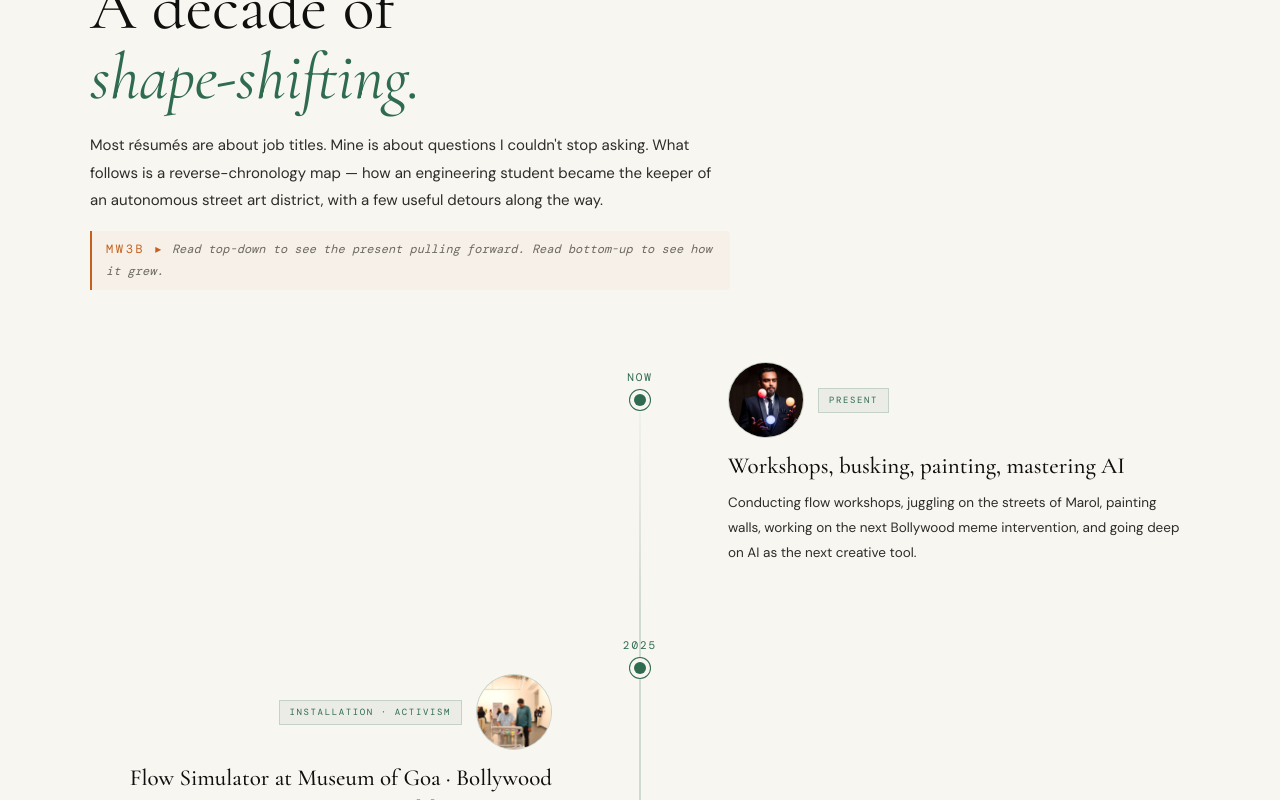
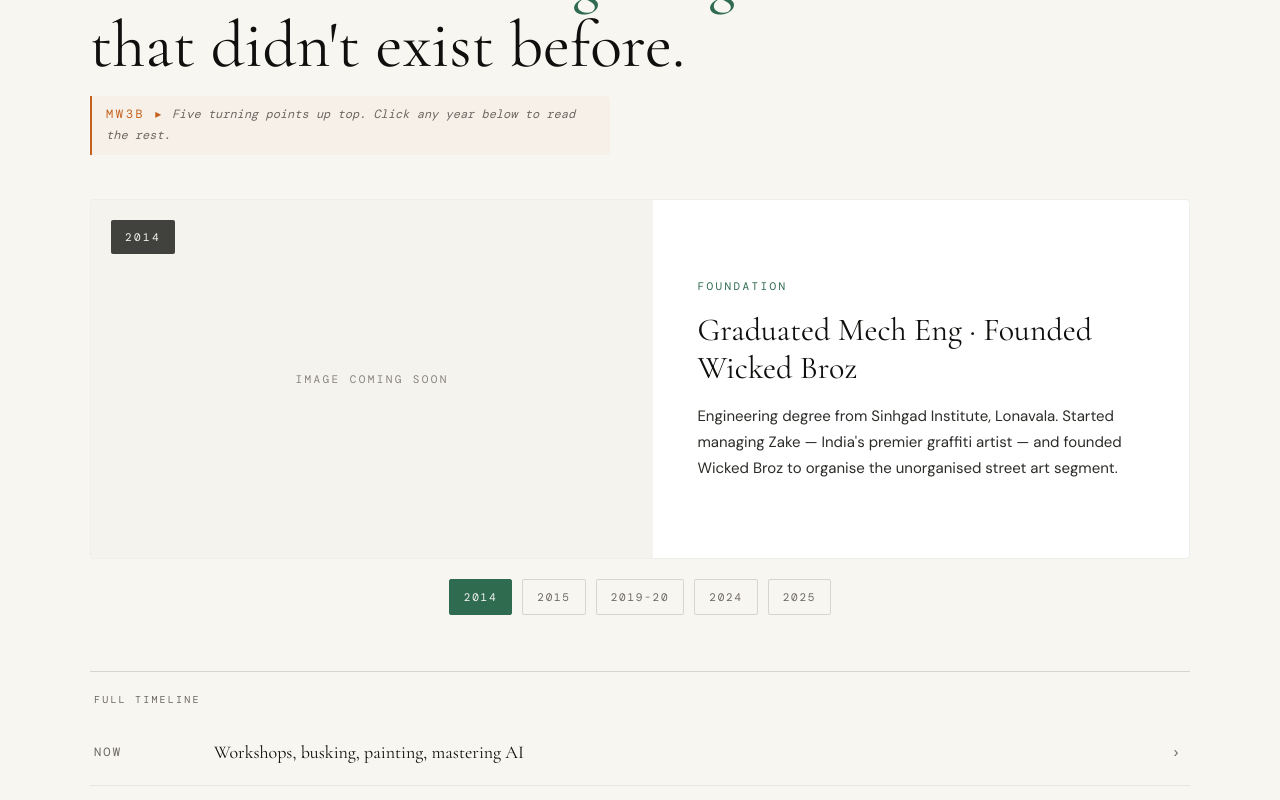
Before and after one commit to omkardhara/Website, a React (Create React App) app: page / in a window 1280 px wide. Shown: the part 6080-6880 px from the top of the page. Built offline with nearby package versions, Linux system fonts and the light colour scheme; a web font is replaced by a local one.

Commit message:
Update Timeline.jsx

```diff
--- a/src/components/Timeline/Timeline.jsx
+++ b/src/components/Timeline/Timeline.jsx
@@ -1,3 +1,4 @@
+import { useState } from "react";
 import { F } from "../../lib/typography";
 import { ODLabel } from "../shared/ODLabel";
 import { MW3BAside } from "../shared/MW3BAside";
@@ -5,66 +6,314 @@ import { SectionHeading } from "../shared/SectionHeading";
 import { TIMELINE } from "../../data/timeline";
 
 // ─────────────────────────────────────────────────────────────
-// TIMELINE — reverse chronology, alternating spine
+// TIMELINE v3.1 — Featured card (top) + compact expandable list
+//
+// Featured highlights (defined by year+title match against TIMELINE).
+// Click row in list to expand inline. Click featured nav dot to swap.
+// Accessible: role=button, aria-expanded, keyboard support.
 // ─────────────────────────────────────────────────────────────
-export function TimelineCard({ item }) {
-  const fallback = item.year === "Now" ? "✦" : item.year.replace(/[^0-9]/g, "").slice(-2);
+
+const HIGHLIGHT_KEYS = [
+  { year: "2014", titleStartsWith: "Graduated Mech Eng" },
+  { year: "2015", titleStartsWith: "Brazilian artists at Ecopark" },
+  { year: "2019-20", titleStartsWith: "Nat Geo" },
+  { year: "2024", titleStartsWith: "Rickshaw Run" },
+  { year: "2025", titleStartsWith: "Flow Simulator" },
+];
+
+function getHighlights() {
+  return HIGHLIGHT_KEYS
+    .map((k) => TIMELINE.find((t) => t.year === k.year && t.title.startsWith(k.titleStartsWith)))
+    .filter(Boolean);
+}
+
+// ─── Featured card ──────────────────────────────────────────
+function FeaturedCard({ items, activeIdx, onSelect }) {
+  const item = items[activeIdx];
+  if (!item) return null;
+
   return (
-    <div className="tl-card-inner">
-      <div className="tl-head">
-        <div className="tl-img">
-          {item.image
-            ? <img src={item.image} alt={item.title} loading="lazy" />
-            : <div className="tl-img-fallback">{fallback}</div>}
+    <div className="reveal" style={{ marginBottom: "56px" }}>
+      <div className="featured-tl-card" style={{
+        display: "grid",
+        gridTemplateColumns: "1.05fr 1fr",
+        gap: 0,
+        background: "var(--surface)",
+        border: "1px solid var(--line-faint)",
+        borderRadius: "4px",
+        overflow: "hidden",
+        minHeight: "360px",
+      }}>
+        {/* Image side */}
+        <div className="featured-tl-img" style={{
+          background: "var(--surface-2)",
+          position: "relative",
+          minHeight: "280px",
+          overflow: "hidden",
+        }}>
+          {item.image ? (
+            <img
+              src={item.image}
+              alt={item.title}
+              style={{ width: "100%", height: "100%", objectFit: "cover", display: "block" }}
+              loading="lazy"
+            />
+          ) : (
+            <div style={{
+              position: "absolute", inset: 0,
+              display: "flex", alignItems: "center", justifyContent: "center",
+              ...F.mono, fontSize: "11px", letterSpacing: "0.22em",
+              textTransform: "uppercase", color: "var(--text-4)",
+            }}>
+              image coming soon
+            </div>
+          )}
+          {/* Year badge — overlay top-left */}
+          <div style={{
+            position: "absolute", top: "20px", left: "20px",
+            ...F.mono, fontSize: "11px", letterSpacing: "0.22em", textTransform: "uppercase",
+            color: "var(--bg)", background: "rgba(15,15,13,0.78)",
+            padding: "8px 14px", borderRadius: "2px", backdropFilter: "blur(8px)",
+          }}>
+            {item.year}
+          </div>
         </div>
-        <span className="tl-tag">{item.tag}</span>
+
+        {/* Text side */}
+        <div className="featured-tl-text" style={{
+          padding: "clamp(28px,3.5vw,44px)",
+          display: "flex", flexDirection: "column", justifyContent: "center", gap: "16px",
+        }}>
+          <div style={{
+            ...F.mono, fontSize: "11px", letterSpacing: "0.22em", textTransform: "uppercase",
+            color: "var(--gold)",
+          }}>
+            {item.tag}
+          </div>
+          <h3 style={{
+            ...F.serif, fontSize: "clamp(22px,2.6vw,32px)", fontWeight: 400,
+            lineHeight: 1.18, color: "var(--text)",
+          }}>
+            {item.title}
+          </h3>
+          <p style={{
+            ...F.sans, fontSize: "15px", lineHeight: 1.75,
+            color: "var(--text-2)",
+          }}>
+            {item.desc}
+          </p>
+        </div>
       </div>
-      <h3>{item.title}</h3>
-      <p>{item.desc}</p>
+
+      {/* Navigation dots */}
+      <div style={{
+        display: "flex", justifyContent: "center", alignItems: "center",
+        gap: "10px", marginTop: "20px", flexWrap: "wrap",
+      }}>
+        {items.map((it, i) => (
+          <button
+            key={i}
+            type="button"
+            onClick={() => onSelect(i)}
+            aria-label={`Show highlight: ${it.year} ${it.title}`}
+            aria-current={i === activeIdx ? "true" : undefined}
+            style={{
+              ...F.mono, fontSize: "11px", letterSpacing: "0.16em", textTransform: "uppercase",
+              padding: "8px 14px",
+              background: i === activeIdx ? "var(--gold)" : "transparent",
+              color: i === activeIdx ? "var(--bg)" : "var(--text-3)",
+              border: `1px solid ${i === activeIdx ? "var(--gold)" : "var(--line)"}`,
+              borderRadius: "2px",
+              cursor: "pointer",
+              transition: "all 0.25s",
+              minHeight: "36px",
+            }}
+            onMouseEnter={(e) => {
+              if (i !== activeIdx) {
+                e.currentTarget.style.borderColor = "var(--gold)";
+                e.currentTarget.style.color = "var(--gold)";
+              }
+            }}
+            onMouseLeave={(e) => {
+              if (i !== activeIdx) {
+                e.currentTarget.style.borderColor = "var(--line)";
+                e.currentTarget.style.color = "var(--text-3)";
+              }
+            }}
+          >
+            {it.year}
+          </button>
+        ))}
+      </div>
     </div>
   );
 }
 
+// ─── Compact list row ──────────────────────────────────────
+function TimelineRow({ item, isOpen, onToggle, isHighlighted }) {
+  const onKey = (e) => {
+    if (e.key === "Enter" || e.key === " ") {
+      e.preventDefault();
+      onToggle();
+    }
+  };
+
+  return (
+    <div style={{ borderBottom: "1px solid var(--line-faint)" }}>
+      <div
+        role="button"
+        tabIndex={0}
+        aria-expanded={isOpen}
+        aria-label={`${item.year}: ${item.title}. ${isOpen ? "Collapse" : "Expand"} details.`}
+        onClick={onToggle}
+        onKeyDown={onKey}
+        className="tl-row"
+        style={{
+          display: "grid",
+          gridTemplateColumns: "100px 1fr auto",
+          gap: "20px",
+          alignItems: "center",
+          padding: "18px 4px",
+          minHeight: "64px",
+          cursor: "pointer",
+          transition: "background 0.2s",
+          outline: "none",
+        }}
+        onFocus={(e) => { e.currentTarget.style.background = "var(--surface-2)"; }}
+        onBlur={(e) => { e.currentTarget.style.background = "transparent"; }}
+        onMouseEnter={(e) => { e.currentTarget.style.background = "var(--surface-2)"; }}
+        onMouseLeave={(e) => { e.currentTarget.style.background = "transparent"; }}
+      >
+        <div style={{
+          ...F.mono, fontSize: "12px", letterSpacing: "0.18em", textTransform: "uppercase",
+          color: isHighlighted ? "var(--gold)" : "var(--text-3)",
+          fontWeight: isHighlighted ? 500 : 400,
+        }}>
+          {item.year}
+        </div>
+
+        <div style={{
+          ...F.serif, fontSize: "clamp(15px,1.6vw,18px)", fontWeight: 400,
+          lineHeight: 1.35, color: "var(--text)",
+        }}>
+          {item.title}
+        </div>
+
+        <div aria-hidden="true" style={{
+          ...F.mono, fontSize: "14px", color: "var(--text-3)",
+          width: "20px", textAlign: "center",
+          transform: isOpen ? "rotate(90deg)" : "rotate(0deg)",
+          transition: "transform 0.3s ease",
+        }}>
+          ›
+        </div>
+      </div>
+
+      {/* Expanded panel */}
+      <div style={{
+        maxHeight: isOpen ? "600px" : "0",
+        opacity: isOpen ? 1 : 0,
+        overflow: "hidden",
+        transition: "max-height 0.4s ease, opacity 0.25s ease, padding 0.4s ease",
+        padding: isOpen ? "8px 0 28px 120px" : "0 0 0 120px",
+      }}>
+        {isOpen && (
+          <div style={{
+            display: "grid",
+            gridTemplateColumns: item.image ? "180px 1fr" : "1fr",
+            gap: "24px",
+            alignItems: "start",
+          }} className="tl-expand">
+            {item.image && (
+              <div style={{
+                width: "100%", aspectRatio: "4/3",
+                background: "var(--surface-2)",
+                overflow: "hidden", borderRadius: "2px",
+              }}>
+                <img
+                  src={item.image}
+                  alt={item.title}
+                  style={{ width: "100%", height: "100%", objectFit: "cover", display: "block" }}
+                  loading="lazy"
+                />
+              </div>
+            )}
+            <div>
+              <div style={{
+                ...F.mono, fontSize: "10px", letterSpacing: "0.22em", textTransform: "uppercase",
+                color: "var(--gold)", marginBottom: "10px",
+              }}>
+                {item.tag}
+              </div>
+              <p style={{
+                ...F.sans, fontSize: "14.5px", lineHeight: 1.75,
+                color: "var(--text-2)", maxWidth: "640px",
+              }}>
+                {item.desc}
+              </p>
+            </div>
+          </div>
+        )}
+      </div>
+    </div>
+  );
+}
+
+// ─── Main Timeline section ─────────────────────────────────
 export function Timeline() {
+  const highlights = getHighlights();
+  const [activeFeatured, setActiveFeatured] = useState(0);
+  const [openRowIdx, setOpenRowIdx] = useState(null);
+
+  // Highlight set for marking rows in the list
+  const highlightTitles = new Set(highlights.map((h) => h.title));
+
   return (
-    <section id="timeline" style={{ padding: "clamp(90px,13vw,160px) clamp(20px,6vw,80px)", background: "var(--bg)", position: "relative", overflow: "hidden" }}>
+    <section id="timeline" style={{
+      padding: "var(--section-y) var(--section-x)",
+      background: "var(--bg)",
+    }}>
       <div style={{ maxWidth: "1100px", margin: "0 auto" }}>
 
         {/* Header */}
-        <div className="reveal" style={{ marginBottom: "72px", maxWidth: "640px" }}>
+        <div className="reveal" style={{ marginBottom: "44px", maxWidth: "720px" }}>
           <ODLabel>The Story</ODLabel>
-          <SectionHeading style={{ marginBottom: "20px" }}>
-            A decade of<br />
-            <em style={{ color: "var(--gold)" }}>shape-shifting.</em>
+          <SectionHeading style={{ marginBottom: "16px" }}>
+            A decade of <em style={{ color: "var(--gold)" }}>building things</em><br />
+            that didn't exist before.
           </SectionHeading>
-          <p style={{ color: "var(--text-2)", fontSize: "15px", lineHeight: 1.85, marginBottom: "16px" }}>
-            Most résumés are about job titles. Mine is about questions I couldn't stop asking. What follows is a reverse-chronology map — how an engineering student became the keeper of an autonomous street art district, with a few useful detours along the way.
-          </p>
-          <MW3BAside>Read top-down to see the present pulling forward. Read bottom-up to see how it grew.</MW3BAside>
+          <MW3BAside style={{ marginTop: "16px", maxWidth: "520px" }}>
+            Five turning points up top. Click any year below to read the rest.
+          </MW3BAside>
         </div>
 
-        {/* Spine */}
-        <div className="timeline-spine">
-          <div className="spine-line" />
+        {/* Featured highlight card */}
+        <FeaturedCard
+          items={highlights}
+          activeIdx={activeFeatured}
+          onSelect={setActiveFeatured}
+        />
 
+        {/* Compact list — full timeline */}
+        <div className="reveal" style={{
+          borderTop: "1px solid var(--line)",
+          marginTop: "8px",
+        }}>
+          <div style={{
+            ...F.mono, fontSize: "10px", letterSpacing: "0.22em", textTransform: "uppercase",
+            color: "var(--text-3)", padding: "20px 4px 12px",
+          }}>
+            Full timeline
+          </div>
           {TIMELINE.map((item, i) => (
-            <div key={i} className={`timeline-row reveal ${i % 2 === 0 ? "" : "row-flip"}`}>
-              <div className="tl-spacer" />
-              <div className="tl-node">
-                <span className="tl-node-year">{item.year}</span>
-                <span className="tl-node-dot" />
-              </div>
-              <div className="tl-card">
-                <TimelineCard item={item} />
-              </div>
-            </div>
+            <TimelineRow
+              key={`${item.year}-${i}`}
+              item={item}
+              isOpen={openRowIdx === i}
+              onToggle={() => setOpenRowIdx(openRowIdx === i ? null : i)}
+              isHighlighted={highlightTitles.has(item.title)}
+            />
           ))}
-
-          {/* Origin marker */}
-          <div className="tl-origin">
-            <span className="tl-origin-dot" />
-            <div className="tl-origin-label">Origin</div>
-          </div>
         </div>
       </div>
     </section>
```
